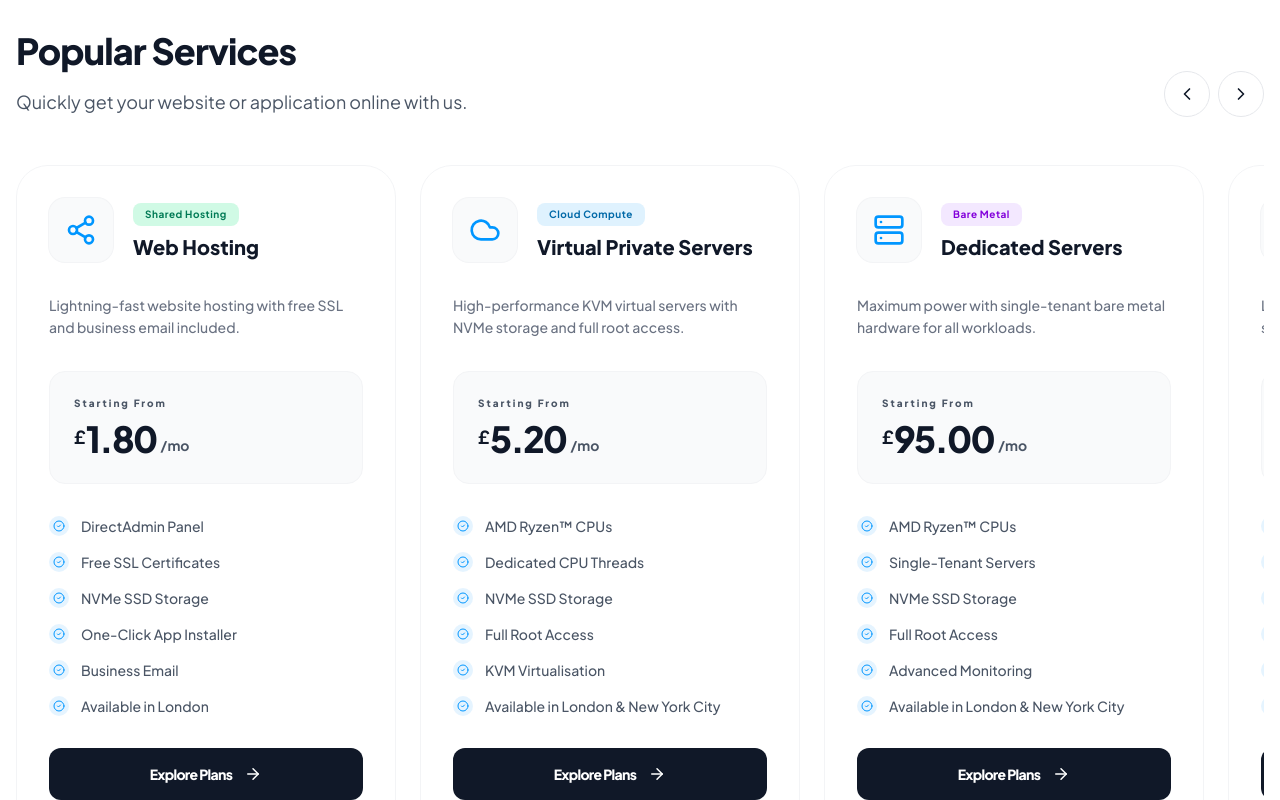
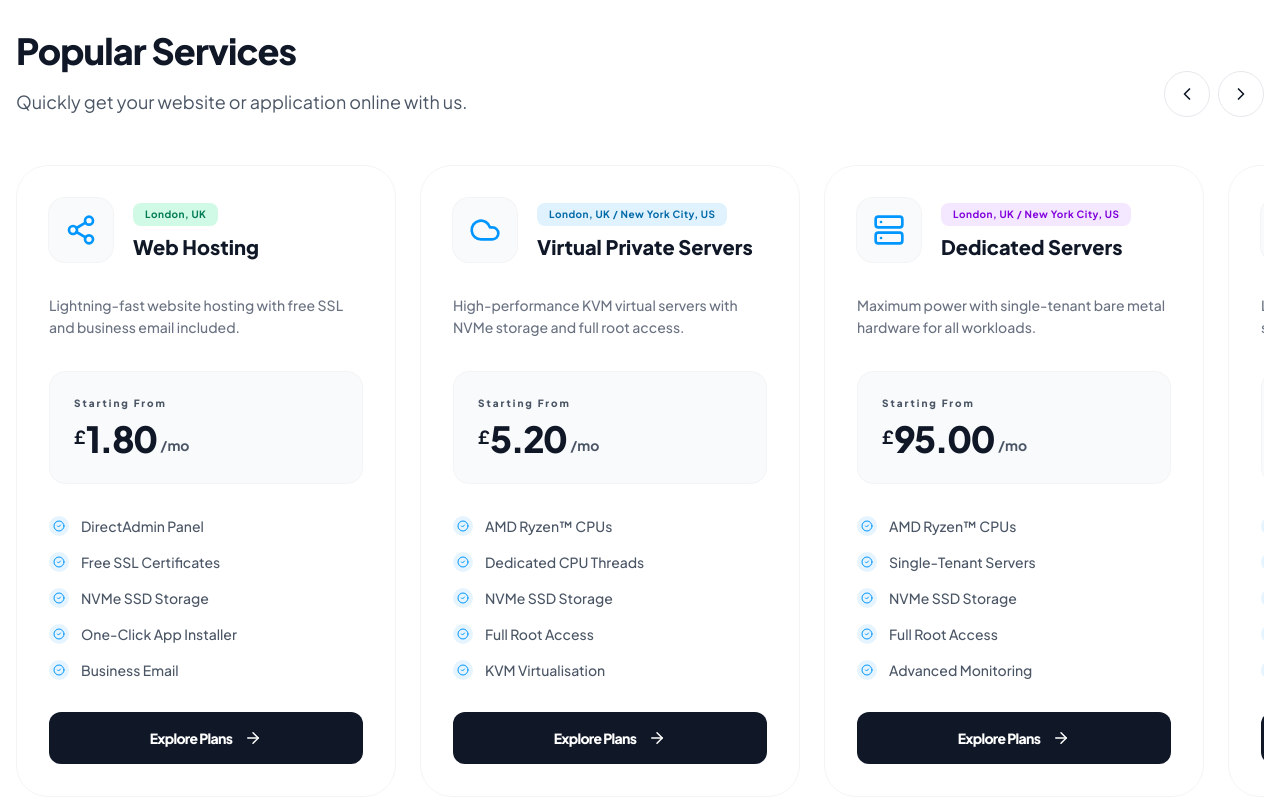
Before and after one commit to omdanielofficial/intranex-website, a React (Vite) app: page / in a window 1280 px wide. Shown: the part 2000-2800 px from the top of the page. Built offline with nearby package versions, Linux system fonts and the light colour scheme.

Commit message:
10/03/2026-12:08

```diff
--- a/src/components/home/Products.tsx
+++ b/src/components/home/Products.tsx
@@ -5,7 +5,7 @@ import { Link } from 'react-router-dom';
 const products = [
     {
         icon: Share2,
-        title: "Shared Hosting",
+        title: "London, UK",
         subtitle: "Web Hosting",
         description: "Lightning-fast website hosting with free SSL and business email included.",
         price: "1.80",
@@ -18,13 +18,12 @@ const products = [
             "Free SSL Certificates",
             "NVMe SSD Storage",
             "One-Click App Installer",
-            "Business Email",
-            "Available in London"
+            "Business Email"
         ]
     },
     {
         icon: Cloud,
-        title: "Cloud Compute",
+        title: "London, UK / New York City, US",
         subtitle: "Virtual Private Servers",
         description: "High-performance KVM virtual servers with NVMe storage and full root access.",
         price: "5.20",
@@ -37,13 +36,12 @@ const products = [
             "Dedicated CPU Threads",
             "NVMe SSD Storage",
             "Full Root Access",
-            "KVM Virtualisation",
-            "Available in London & New York City"
+            "KVM Virtualisation"
         ]
     },
     {
         icon: Server,
-        title: "Bare Metal",
+        title: "London, UK / New York City, US",
         subtitle: "Dedicated Servers",
         description: "Maximum power with single-tenant bare metal hardware for all workloads.",
         price: "95.00",
@@ -56,13 +54,12 @@ const products = [
             "Single-Tenant Servers",
             "NVMe SSD Storage",
             "Full Root Access",
-            "Advanced Monitoring",
-            "Available in London & New York City"
+            "Advanced Monitoring"
         ]
     },
     {
         icon: GamepadIcon,
-        title: "Game Hosting",
+        title: "New York City, US",
         subtitle: "Game Hosting",
         description: "Lightning-fast game server hosting with support for over 15 games.",
         price: "2.50",
@@ -75,8 +72,7 @@ const products = [
             "Modpack & Plugin Support",
             "NVMe SSD Storage",
             "Free Subdomains",
-            "Free Tebex Plus Included",
-            "Available in New York City"
+            "Free Tebex Plus Included"
         ]
     },
 ];
```
Also changed, not shown: 9 other files (tests, documents, lock files or other folders).
